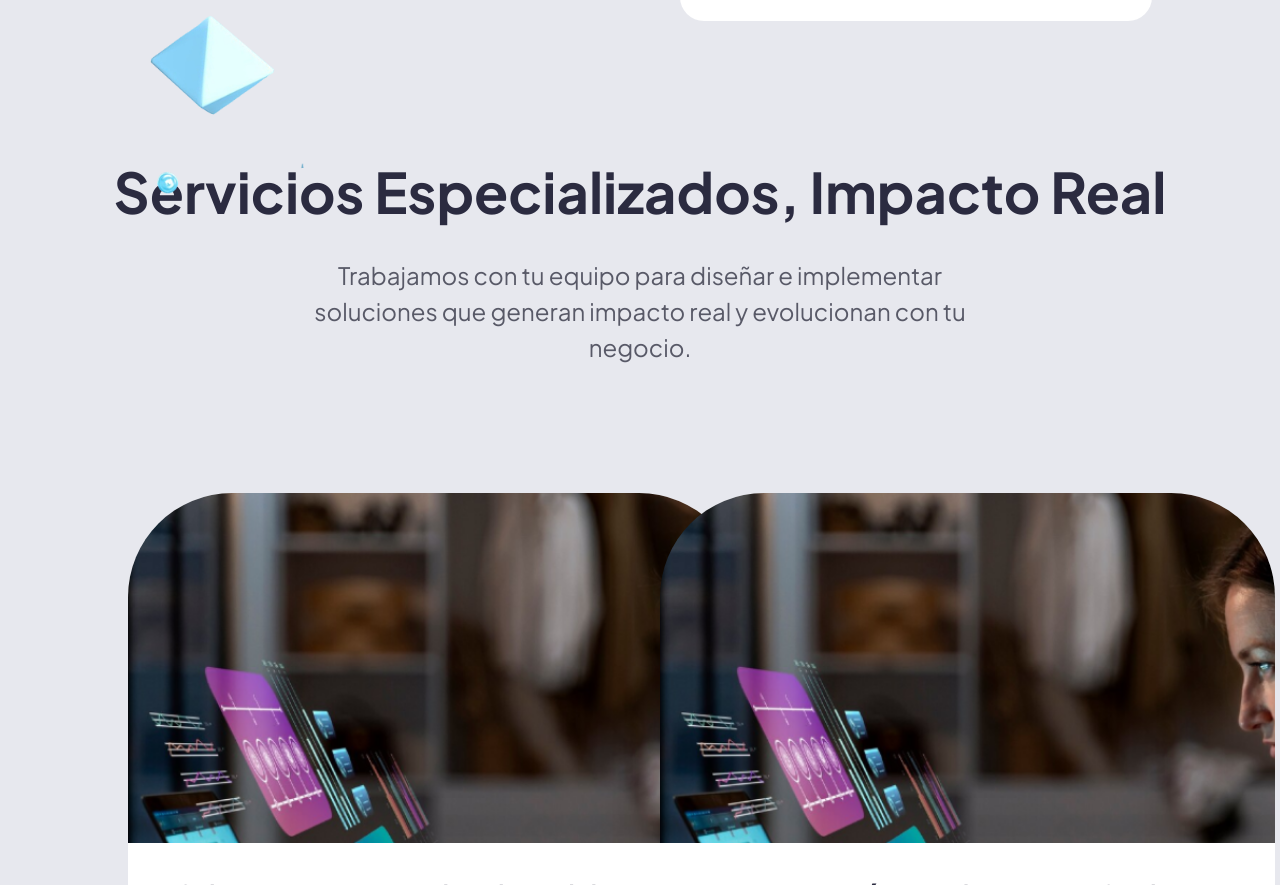
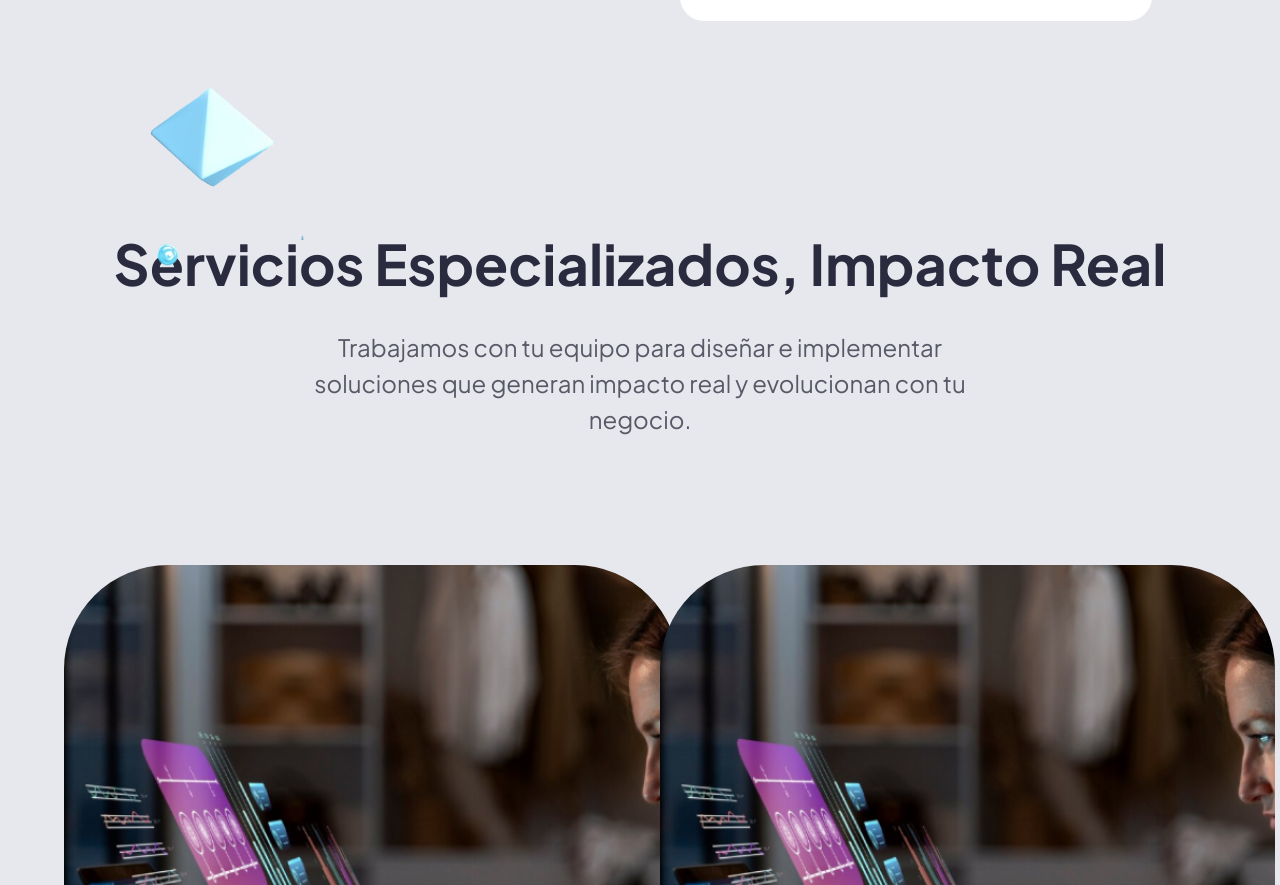
Before and after one commit to navadav-solutions/navadav-homepage, a Next.js app: page / in a window 1280 px wide. Shown: the part 2852-3737 px from the top of the page. Built offline with nearby package versions, Linux system fonts and the light colour scheme.

Commit message:
Update layout styles on Home page, adjusting section margins and scroll behavior for improved responsiveness.

```diff
--- a/app/page.tsx
+++ b/app/page.tsx
@@ -75,7 +75,7 @@ export default function Home() {
         </div>
       </section>
 
-      <section className="w-[90%] mx-auto py-16 text-center flex flex-col justify-center items-center relative">
+      <section className="w-[90%] mx-auto py-16 mt-18 text-center flex flex-col justify-center items-center relative">
         <Image
           src={getAssetPath("/images/hero/elemento-abstracto.png")}
           alt="Elemento Abstracto"
@@ -95,7 +95,7 @@ export default function Home() {
       <div className="relative">
         <section
           id="services"
-          className="scroll-mt-24 lg:w-[80%] w-[90%] flex flex-col gap-5 mx-auto py-16 text-center flex flex-col justify-center items-center"
+          className="scroll-mt-24 w-[90%] flex flex-col gap-5 mx-auto py-16 text-center flex flex-col justify-center items-center"
         >
           <div className="grid lg:grid-cols-2 grid-cols-1 gap-10">
             {services.map((service) => (
```
